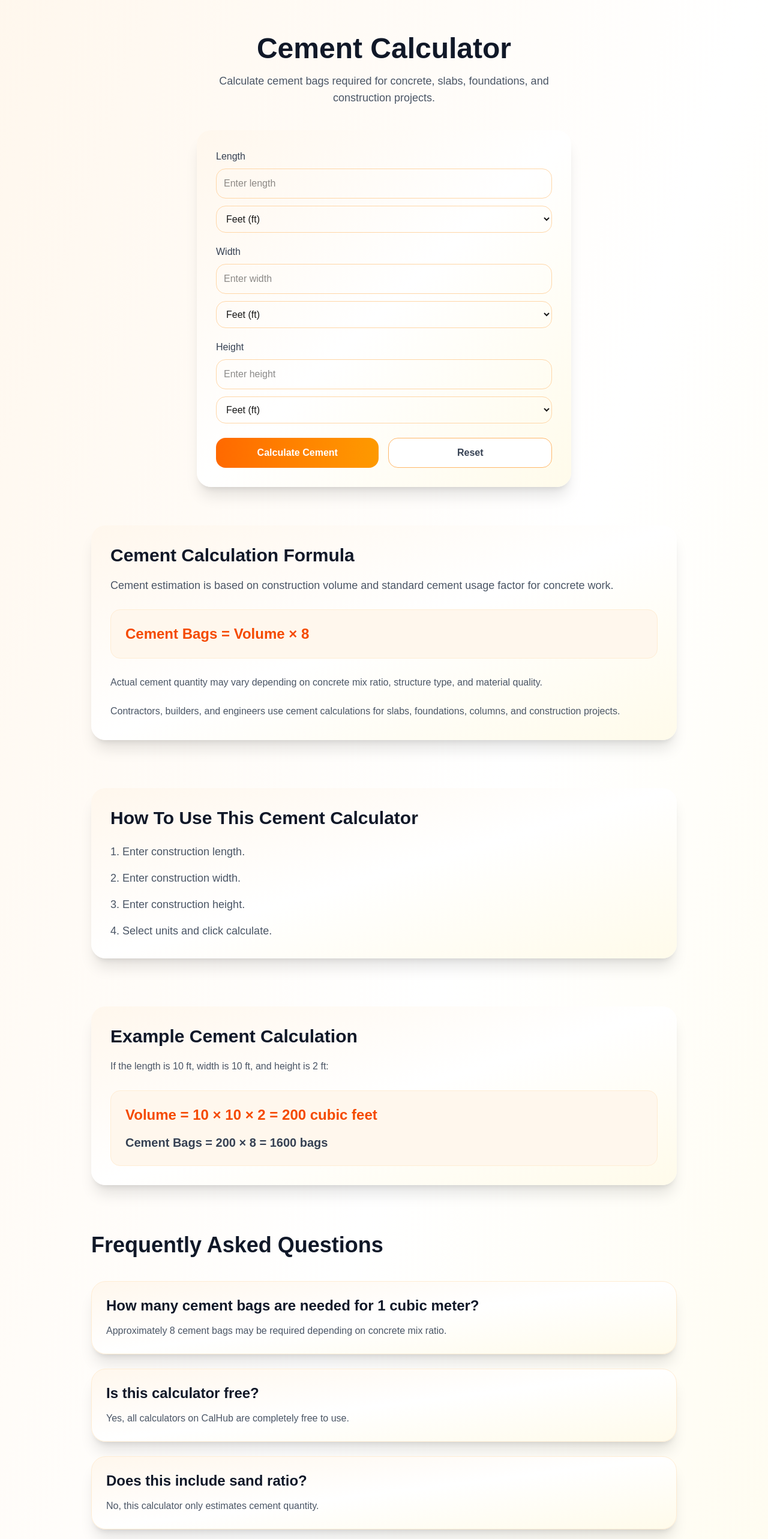
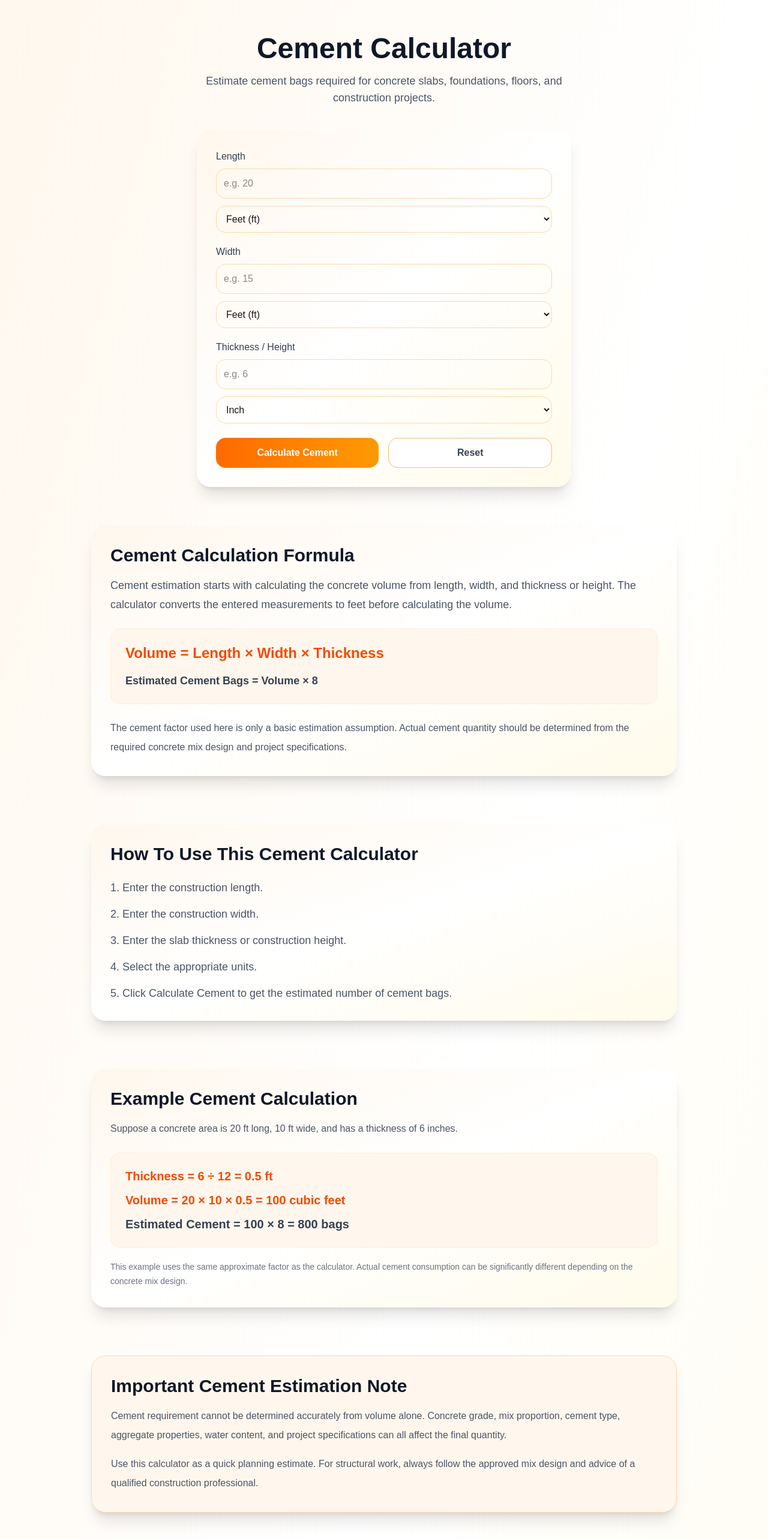
Before and after one commit to payadav142-rgb/calhub, a Next.js app: page /cement-calculator in a window 1280 px wide. Shown: the part 80-2646 px from the top of the page at 60% size. Built offline with nearby package versions, Linux system fonts and the light colour scheme.

Commit message:
Improve cement calculator page

```diff
--- a/app/cement-calculator/CementCalculatorClient.tsx
+++ b/app/cement-calculator/CementCalculatorClient.tsx
@@ -6,43 +6,59 @@ import Navbar from "../components/Navbar";
 import Footer from "../components/Footer";
 import RelatedCalculators from "../components/RelatedCalculators";
 
-export default function CementCalculator() {
-  const [length, setLength] =
-    useState("");
+export default function CementCalculatorClient() {
+  const [length, setLength] = useState("");
+  const [width, setWidth] = useState("");
+  const [height, setHeight] = useState("");
 
-  const [width, setWidth] =
-    useState("");
+  const [lengthUnit, setLengthUnit] = useState("ft");
+  const [widthUnit, setWidthUnit] = useState("ft");
+  const [heightUnit, setHeightUnit] = useState("inch");
 
-  const [height, setHeight] =
-    useState("");
+  const [result, setResult] = useState<number | null>(null);
 
-  const [lengthUnit, setLengthUnit] =
-    useState("ft");
+  const convertToFeet = (
+    value: string,
+    unit: string
+  ) => {
+    const number = parseFloat(value);
 
-  const [widthUnit, setWidthUnit] =
-    useState("ft");
+    if (unit === "m") return number * 3.28084;
+    if (unit === "cm") return number / 30.48;
+    if (unit === "inch") return number / 12;
 
-  const [heightUnit, setHeightUnit] =
-    useState("ft");
-
-  const [result, setResult] =
-    useState<number | null>(null);
+    return number;
+  };
 
   const calculateCement = () => {
-    if (
-      !length ||
-      !width ||
-      !height
-    )
-      return;
+    if (!length || !width || !height) return;
+
+    const lengthInFeet = convertToFeet(
+      length,
+      lengthUnit
+    );
+
+    const widthInFeet = convertToFeet(
+      width,
+      widthUnit
+    );
+
+    const heightInFeet = convertToFeet(
+      height,
+      heightUnit
+    );
 
     const volume =
-      parseFloat(length) *
-      parseFloat(width) *
-      parseFloat(height);
+      lengthInFeet *
+      widthInFeet *
+      heightInFeet;
 
-    const cementBags =
-      volume * 8;
+    /*
+      Approximate cement factor for a basic
+      estimation. Actual cement requirement
+      depends on concrete mix design.
+    */
+    const cementBags = volume * 8;
 
     setResult(cementBags);
   };
@@ -53,20 +69,33 @@ export default function CementCalculator() {
     setHeight("");
     setLengthUnit("ft");
     setWidthUnit("ft");
-    setHeightUnit("ft");
+    setHeightUnit("inch");
     setResult(null);
   };
 
-  const getVolumeUnit = () => {
-    if (
-      lengthUnit === "m" &&
-      widthUnit === "m" &&
-      heightUnit === "m"
-    ) {
-      return "cubic meters";
-    }
+  const getVolumeInCubicFeet = () => {
+    if (!length || !width || !height) return 0;
 
-    return "cubic feet";
+    const lengthInFeet = convertToFeet(
+      length,
+      lengthUnit
+    );
+
+    const widthInFeet = convertToFeet(
+      width,
+      widthUnit
+    );
+
+    const heightInFeet = convertToFeet(
+      height,
+      heightUnit
+    );
+
+    return (
+      lengthInFeet *
+      widthInFeet *
+      heightInFeet
+    );
   };
 
   const downloadPDF = () => {
@@ -103,17 +132,34 @@ export default function CementCalculator() {
     );
 
     doc.text(
+      `Concrete Volume: ${getVolumeInCubicFeet().toFixed(
+        2
+      )} cubic feet`,
+      20,
+      72
+    );
+
+    doc.text(
       `Estimated Cement Bags: ${result.toFixed(
         0
       )}`,
       20,
-      75
+      84
+    );
+
+    doc.text(
+      "Note: Cement quantity is an approximate estimate. Actual requirements depend on concrete mix design.",
+      20,
+      98,
+      {
+        maxWidth: 170,
+      }
     );
 
     doc.text(
       "Generated by CalHub.in",
       20,
-      100
+      120
     );
 
     doc.save(
@@ -133,9 +179,9 @@ export default function CementCalculator() {
           </h1>
 
           <p className="mt-4 text-lg text-gray-600">
-            Calculate cement bags
-            required for concrete,
-            slabs, foundations, and
+            Estimate cement bags required
+            for concrete slabs,
+            foundations, floors, and
             construction projects.
           </p>
         </div>
@@ -155,18 +201,20 @@ export default function CementCalculator() {
               onChange={(e) =>
                 setLength(e.target.value)
               }
-              className="w-full rounded-2xl border border-orange-200 p-3"
-              placeholder="Enter length"
+              onKeyDown={(e) =>
+                e.key === "Enter" &&
+                calculateCement()
+              }
+              className="w-full rounded-2xl border border-orange-200 p-3 outline-none transition focus:border-orange-500 focus:ring-4 focus:ring-orange-100"
+              placeholder="e.g. 20"
             />
 
             <select
               value={lengthUnit}
               onChange={(e) =>
-                setLengthUnit(
-                  e.target.value
-                )
+                setLengthUnit(e.target.value)
               }
-              className="mt-3 w-full rounded-2xl border border-orange-200 p-3"
+              className="mt-3 w-full rounded-2xl border border-orange-200 p-3 outline-none transition focus:border-orange-500 focus:ring-4 focus:ring-orange-100"
             >
               <option value="ft">
                 Feet (ft)
@@ -174,6 +222,14 @@ export default function CementCalculator() {
 
               <option value="m">
                 Meter (m)
+              </option>
+
+              <option value="cm">
+                Centimeter (cm)
+              </option>
+
+              <option value="inch">
+                Inch
               </option>
             </select>
           </div>
@@ -191,18 +247,20 @@ export default function CementCalculator() {
               onChange={(e) =>
                 setWidth(e.target.value)
               }
-              className="w-full rounded-2xl border border-orange-200 p-3"
-              placeholder="Enter width"
+              onKeyDown={(e) =>
+                e.key === "Enter" &&
+                calculateCement()
+              }
+              className="w-full rounded-2xl border border-orange-200 p-3 outline-none transition focus:border-orange-500 focus:ring-4 focus:ring-orange-100"
+              placeholder="e.g. 15"
             />
 
             <select
               value={widthUnit}
               onChange={(e) =>
-                setWidthUnit(
-                  e.target.value
-                )
+                setWidthUnit(e.target.value)
               }
-              className="mt-3 w-full rounded-2xl border border-orange-200 p-3"
+              className="mt-3 w-full rounded-2xl border border-orange-200 p-3 outline-none transition focus:border-orange-500 focus:ring-4 focus:ring-orange-100"
             >
               <option value="ft">
                 Feet (ft)
@@ -211,13 +269,21 @@ export default function CementCalculator() {
               <option value="m">
                 Meter (m)
               </option>
+
+              <option value="cm">
+                Centimeter (cm)
+              </option>
+
+              <option value="inch">
+                Inch
+              </option>
             </select>
           </div>
 
           {/* HEIGHT */}
           <div className="mb-6">
             <label className="mb-2 block font-medium text-gray-700">
-              Height
+              Thickness / Height
             </label>
 
             <input
@@ -227,25 +293,35 @@ export default function CementCalculator() {
               onChange={(e) =>
                 setHeight(e.target.value)
               }
-              className="w-full rounded-2xl border border-orange-200 p-3"
-              placeholder="Enter height"
+              onKeyDown={(e) =>
+                e.key === "Enter" &&
+                calculateCement()
+              }
+              className="w-full rounded-2xl border border-orange-200 p-3 outline-none transition focus:border-orange-500 focus:ring-4 focus:ring-orange-100"
+              placeholder="e.g. 6"
             />
 
             <select
               value={heightUnit}
               onChange={(e) =>
-                setHeightUnit(
-                  e.target.value
-                )
+                setHeightUnit(e.target.value)
               }
-              className="mt-3 w-full rounded-2xl border border-orange-200 p-3"
+              className="mt-3 w-full rounded-2xl border border-orange-200 p-3 outline-none transition focus:border-orange-500 focus:ring-4 focus:ring-orange-100"
             >
+              <option value="inch">
+                Inch
+              </option>
+
               <option value="ft">
                 Feet (ft)
               </option>
 
               <option value="m">
                 Meter (m)
+              </option>
+
+              <option value="cm">
+                Centimeter (cm)
               </option>
             </select>
           </div>
@@ -254,14 +330,14 @@ export default function CementCalculator() {
           <div className="flex gap-4">
             <button
               onClick={calculateCement}
-              className="w-full rounded-2xl bg-gradient-to-r from-orange-500 to-amber-500 py-3 font-semibold text-white"
+              className="w-full rounded-2xl bg-gradient-to-r from-orange-500 to-amber-500 py-3 font-semibold text-white transition-all duration-300 hover:scale-[1.02]"
             >
               Calculate Cement
             </button>
 
             <button
               onClick={resetCalculator}
-              className="w-full rounded-2xl border border-orange-300 bg-white py-3 font-semibold text-gray-700"
+              className="w-full rounded-2xl border border-orange-300 bg-white py-3 font-semibold text-gray-700 transition hover:bg-orange-50"
             >
               Reset
             </button>
@@ -271,24 +347,30 @@ export default function CementCalculator() {
           {result !== null && (
             <div className="mt-6 rounded-2xl bg-gradient-to-br from-orange-50 via-white to-amber-50 p-5 shadow-inner">
               <h2 className="text-2xl font-bold text-gray-900">
-                Cement Bags Needed:{" "}
+                Estimated Cement Bags:{" "}
                 {result.toFixed(0)}
               </h2>
 
               <p className="mt-3 text-gray-600">
-                Estimated construction
-                volume:{" "}
-                {(
-                  parseFloat(length) *
-                  parseFloat(width) *
-                  parseFloat(height)
-                ).toFixed(2)}{" "}
-                {getVolumeUnit()}
+                Estimated concrete volume:{" "}
+                {getVolumeInCubicFeet().toFixed(
+                  2
+                )}{" "}
+                cubic feet.
+              </p>
+
+              <p className="mt-3 text-sm leading-6 text-gray-500">
+                This is an approximate
+                estimate. Actual cement
+                requirements depend on the
+                concrete mix ratio, grade,
+                wastage, and project
+                specifications.
               </p>
 
               <button
                 onClick={downloadPDF}
-                className="mt-5 w-full rounded-2xl bg-gray-900 py-3 font-semibold text-white"
+                className="mt-5 w-full rounded-2xl bg-gray-900 py-3 font-semibold text-white transition hover:bg-black"
               >
                 Download PDF Report
               </button>
@@ -305,31 +387,35 @@ export default function CementCalculator() {
           </h2>
 
           <p className="mt-4 text-lg leading-8 text-gray-600">
-            Cement estimation is based
-            on construction volume and
-            standard cement usage factor
-            for concrete work.
+            Cement estimation starts with
+            calculating the concrete volume
+            from length, width, and
+            thickness or height. The
+            calculator converts the entered
+            measurements to feet before
+            calculating the volume.
           </p>
 
           <div className="mt-6 rounded-2xl border border-orange-100 bg-orange-50 p-6">
             <p className="text-2xl font-bold text-orange-600">
-              Cement Bags = Volume × 8
+              Volume = Length × Width ×
+              Thickness
+            </p>
+
+            <p className="mt-4 text-lg font-semibold text-gray-700">
+              Estimated Cement Bags =
+              Volume × 8
             </p>
           </div>
 
           <p className="mt-6 leading-8 text-gray-600">
-            Actual cement quantity may
-            vary depending on concrete
-            mix ratio, structure type,
-            and material quality.
-          </p>
-
-          <p className="mt-4 leading-8 text-gray-600">
-            Contractors, builders, and
-            engineers use cement
-            calculations for slabs,
-            foundations, columns, and
-            construction projects.
+            The cement factor used here is
+            only a basic estimation
+            assumption. Actual cement
+            quantity should be determined
+            from the required concrete mix
+            design and project
+            specifications.
           </p>
         </div>
       </section>
@@ -344,23 +430,29 @@ export default function CementCalculator() {
 
           <div className="mt-6 space-y-4 text-lg text-gray-600">
             <p>
-              1. Enter construction
+              1. Enter the construction
               length.
             </p>
 
             <p>
-              2. Enter construction
+              2. Enter the construction
               width.
             </p>
 
             <p>
-              3. Enter construction
-              height.
+              3. Enter the slab thickness
+              or construction height.
             </p>
 
             <p>
-              4. Select units and click
-              calculate.
+              4. Select the appropriate
+              units.
+            </p>
+
+            <p>
+              5. Click Calculate Cement to
+              get the estimated number of
+              cement bags.
             </p>
           </div>
         </div>
@@ -374,22 +466,66 @@ export default function CementCalculator() {
           </h2>
 
           <p className="mt-4 leading-8 text-gray-600">
-            If the length is 10 ft,
-            width is 10 ft, and height
-            is 2 ft:
+            Suppose a concrete area is 20
+            ft long, 10 ft wide, and has a
+            thickness of 6 inches.
           </p>
 
           <div className="mt-6 rounded-2xl border border-orange-100 bg-orange-50 p-6">
-            <p className="text-2xl font-bold text-orange-600">
-              Volume = 10 × 10 × 2 =
-              200 cubic feet
+            <p className="text-xl font-bold text-orange-600">
+              Thickness = 6 ÷ 12 = 0.5
+              ft
             </p>
 
-            <p className="mt-4 text-xl font-semibold text-gray-700">
-              Cement Bags = 200 × 8 =
-              1600 bags
+            <p className="mt-3 text-xl font-bold text-orange-600">
+              Volume = 20 × 10 × 0.5 = 100
+              cubic feet
+            </p>
+
+            <p className="mt-3 text-xl font-semibold text-gray-700">
+              Estimated Cement = 100 × 8 =
+              800 bags
             </p>
           </div>
+
+          <p className="mt-5 text-sm leading-6 text-gray-500">
+            This example uses the same
+            approximate factor as the
+            calculator. Actual cement
+            consumption can be significantly
+            different depending on the
+            concrete mix design.
+          </p>
+        </div>
+      </section>
+
+      {/* IMPORTANT NOTE */}
+      <section className="mx-auto max-w-5xl px-6 pb-20">
+        <div className="rounded-3xl border border-orange-200 bg-orange-50 p-8 shadow-xl">
+          <h2 className="text-3xl font-bold text-gray-900">
+            Important Cement Estimation
+            Note
+          </h2>
+
+          <p className="mt-4 leading-8 text-gray-600">
+            Cement requirement cannot be
+            determined accurately from
+            volume alone. Concrete grade,
+            mix proportion, cement type,
+            aggregate properties, water
+            content, and project
+            specifications can all affect
+            the final quantity.
+          </p>
+
+          <p className="mt-4 leading-8 text-gray-600">
+            Use this calculator as a quick
+            planning estimate. For
+            structural work, always follow
+            the approved mix design and
+            advice of a qualified
+            construction professional.
+          </p>
         </div>
       </section>
 
@@ -402,39 +538,73 @@ export default function CementCalculator() {
         <div className="mt-10 space-y-6">
           <div className="rounded-3xl border border-orange-100 bg-gradient-to-br from-orange-50 via-white to-amber-50 p-6 shadow-xl">
             <h3 className="text-2xl font-bold text-gray-900">
-              How many cement bags are
-              needed for 1 cubic meter?
+              What does a cement
+              calculator calculate?
             </h3>
 
             <p className="mt-3 leading-7 text-gray-600">
-              Approximately 8 cement
-              bags may be required
-              depending on concrete mix
-              ratio.
+              It provides an approximate
+              estimate of cement bags based
+              on the calculated concrete
+              volume and an assumed cement
+              factor.
             </p>
           </div>
 
           <div className="rounded-3xl border border-orange-100 bg-gradient-to-br from-orange-50 via-white to-amber-50 p-6 shadow-xl">
             <h3 className="text-2xl font-bold text-gray-900">
-              Is this calculator free?
+              How many cement bags are
+              needed for concrete?
             </h3>
 
             <p className="mt-3 leading-7 text-gray-600">
-              Yes, all calculators on
-              CalHub are completely free
-              to use.
+              The exact number depends on
+              the concrete mix design and
+              required strength. This
+              calculator provides only a
+              basic estimate.
             </p>
           </div>
 
           <div className="rounded-3xl border border-orange-100 bg-gradient-to-br from-orange-50 via-white to-amber-50 p-6 shadow-xl">
             <h3 className="text-2xl font-bold text-gray-900">
-              Does this include sand
-              ratio?
+              Can I use this for a concrete
+              slab?
             </h3>
 
             <p className="mt-3 leading-7 text-gray-600">
-              No, this calculator only
-              estimates cement quantity.
+              Yes. Enter the slab length,
+              width, and thickness to
+              estimate the concrete volume
+              and approximate cement
+              requirement.
+            </p>
+          </div>
+
+          <div className="rounded-3xl border border-orange-100 bg-gradient-to-br from-orange-50 via-white to-amber-50 p-6 shadow-xl">
+            <h3 className="text-2xl font-bold text-gray-900">
+              Does this calculator include
+              sand and aggregate?
+            </h3>
+
+            <p className="mt-3 leading-7 text-gray-600">
+              No. This calculator estimates
+              cement only. Sand and
+              aggregate requirements need
+              separate calculations based
+              on the selected concrete mix.
+            </p>
+          </div>
+
+          <div className="rounded-3xl border border-orange-100 bg-gradient-to-br from-orange-50 via-white to-amber-50 p-6 shadow-xl">
+            <h3 className="text-2xl font-bold text-gray-900">
+              Is this cement calculator
+              free?
+            </h3>
+
+            <p className="mt-3 leading-7 text-gray-600">
+              Yes, the CalHub cement
+              calculator is free to use.
             </p>
           </div>
         </div>
--- a/app/cement-calculator/page.tsx
+++ b/app/cement-calculator/page.tsx
@@ -1,20 +1,21 @@
 import { Metadata } from "next";
-import CementCalculator from "./CementCalculatorClient";
+import CementCalculatorClient from "./CementCalculatorClient";
 
 export const metadata: Metadata = {
   title:
-    "Cement Calculator for Construction Projects | CalHub",
+    "Cement Calculator for Concrete & Construction | CalHub",
 
   description:
-    "Free cement calculator for estimating cement bags required for slabs, foundations, concrete, and construction projects.",
+    "Free cement calculator to estimate cement bags required for concrete slabs, foundations, floors, and construction projects. Includes formulas, examples, unit conversion, FAQs, and PDF reports.",
 
   keywords: [
     "cement calculator",
-    "cement bags calculator",
+    "cement bag calculator",
+    "cement quantity calculator",
+    "cement calculator for concrete",
+    "concrete cement calculator",
+    "cement bags required calculator",
     "construction cement calculator",
-    "concrete cement calculator",
-    "cement estimation calculator",
-    "cement quantity calculator",
   ],
 
   alternates: {
@@ -24,10 +25,10 @@ export const metadata: Metadata = {
 
   openGraph: {
     title:
-      "Cement Calculator | CalHub",
+      "Cement Calculator for Concrete & Construction | CalHub",
 
     description:
-      "Estimate cement bags required for construction and concrete work instantly.",
+      "Estimate cement bags for concrete and construction projects with CalHub's free cement calculator.",
 
     url:
       "https://calhub.in/cement-calculator",
@@ -44,10 +45,10 @@ export const metadata: Metadata = {
       "Cement Calculator | CalHub",
 
     description:
-      "Free cement calculator for concrete and construction projects.",
+      "Free online cement calculator for estimating cement bags required for concrete and construction projects.",
   },
 };
 
 export default function Page() {
-  return <CementCalculator />;
+  return <CementCalculatorClient />;
 }
```
